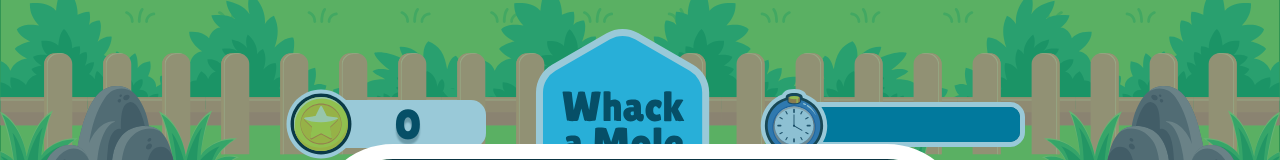
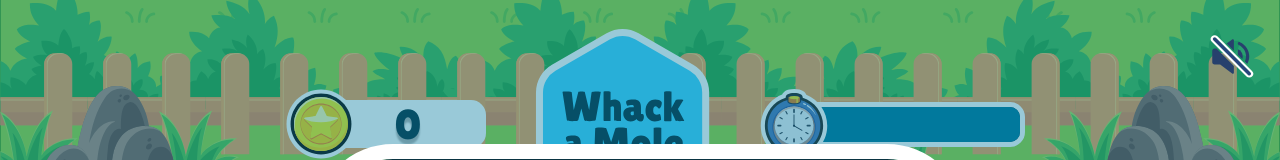
Before and after one commit to nedaagehad/whack-a-mole-reactjs, a React (Create React App) app: page / in a window 1280 px wide. Shown: the top 160 px of the page. Built offline with nearby package versions, Linux system fonts and the light colour scheme.

Commit message:
Fix audio error & add sound on/off button

```diff
--- a/src/App.css
+++ b/src/App.css
@@ -16,3 +16,15 @@
   gap: 24px;
   padding: 30px;
 }
+
+.sound-button {
+  position: fixed;
+  right: 30px;
+  top: 30px;
+  z-index: 10;
+  background: none;
+  border: none;
+  outline: none;
+  width: 50px;
+  height: 50px;
+}
--- a/src/App.tsx
+++ b/src/App.tsx
@@ -4,26 +4,27 @@ import Board from "./components/Board/index";
 import Popup from "./components/Popup";
 import { RootState } from "./store/store";
 import Header from "./components/Header";
-import { useEffect } from "react";
-// import { playGameMusic } from "./components/Board/utils/playGameMusic";
+import { useEffect, useState } from "react";
+import { playGameMusic } from "./components/Board/utils/playGameMusic";
 import IntroMusic from "./assets/audio/arcade-intro.mp3";
 import InGameMusic from "./assets/audio/in-game-music.mp3";
+import { ReactComponent as SoundOn } from "./assets/images/sound-on.svg";
+import { ReactComponent as SoundOff } from "./assets/images/sound-off.svg";
 
 function App() {
   const { start } = useSelector((state: RootState) => state.startGame);
+  const [muteMusic, setMuteMusic] = useState<boolean>(true);
 
   useEffect(() => {
-    let gameMusic: HTMLAudioElement | null = null;
+    let gameMusic: HTMLAudioElement;
 
     if (!start) {
       gameMusic = new Audio(IntroMusic);
-      gameMusic.play();
-      gameMusic.loop = true;
     } else {
       gameMusic = new Audio(InGameMusic);
-      gameMusic.play();
-      gameMusic.loop = true;
     }
+    gameMusic.muted = muteMusic;
+    if (!muteMusic) playGameMusic(gameMusic);
 
     return () => {
       if (gameMusic !== null) {
@@ -31,10 +32,20 @@ function App() {
         gameMusic.currentTime = 0;
       }
     };
-  }, [start]);
+  }, [start, muteMusic]);
 
   return (
     <div className="main-box">
+      <button
+        className="sound-button"
+        onClick={() => setMuteMusic((prev) => !prev)}
+      >
+        {muteMusic ? (
+          <SoundOff width={50} height={50} />
+        ) : (
+          <SoundOn width={50} height={50} />
+        )}
+      </button>
       <Header />
       <Board />
       {!start && <Popup />}
--- a/src/components/Board/utils/playGameMusic.ts
+++ b/src/components/Board/utils/playGameMusic.ts
@@ -1,7 +1,7 @@
-export const playGameMusic = (audioSrc: string) => {
-    const gameMusic = new Audio(audioSrc)
-    gameMusic.pause()
-    gameMusic.currentTime = 0
-    gameMusic.play()
-    gameMusic.loop = true
-  }
+export const playGameMusic = (audioSrc: HTMLAudioElement) => {
+  audioSrc
+    .play()
+    .catch((error) => console.log("Failed to play audio ::", error));
+  audioSrc.volume = 0.3;
+  audioSrc.loop = true;
+};
--- a/src/index.css
+++ b/src/index.css
@@ -4,6 +4,7 @@ body {
   overflow: hidden;
   display: flex;
   align-items: center;
+  user-select: none;
   background-color: #007300;
   background-image: url("./assets/images/grass.svg");
   background-size: cover;
```
Also changed, not shown: src/assets/images/sound-off.svg (added), src/assets/images/sound-on.svg (added).
